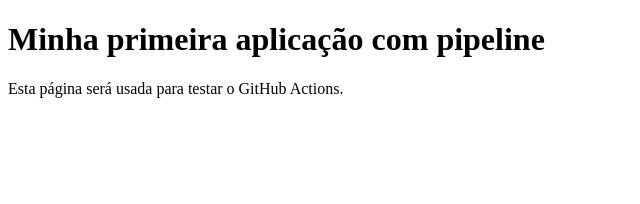
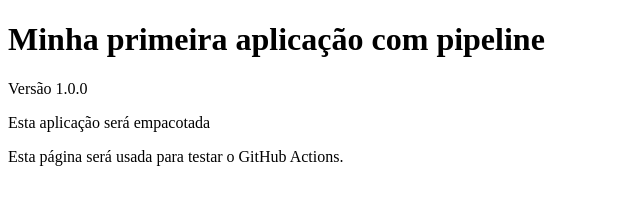
Before and after one commit to arielsdias/pratica-pipeline, a plain HTML site: page index.html in a window 1280 px wide. Shown: the whole page, without its empty margins (0-640 px from the left). Drawn offline with Linux system fonts and the light colour scheme.

Commit message:
Criando versão inicial da aplicação

```diff
--- a/index.html
+++ b/index.html
@@ -6,6 +6,8 @@
 </head>
 <body>
   <h1>Minha primeira aplicação com pipeline</h1>
+  <p> Versão 1.0.0</p>
+  <p> Esta aplicação será empacotada</p>
   <p>Esta página será usada para testar o GitHub Actions.</p>
 </body>
 </html>
```
